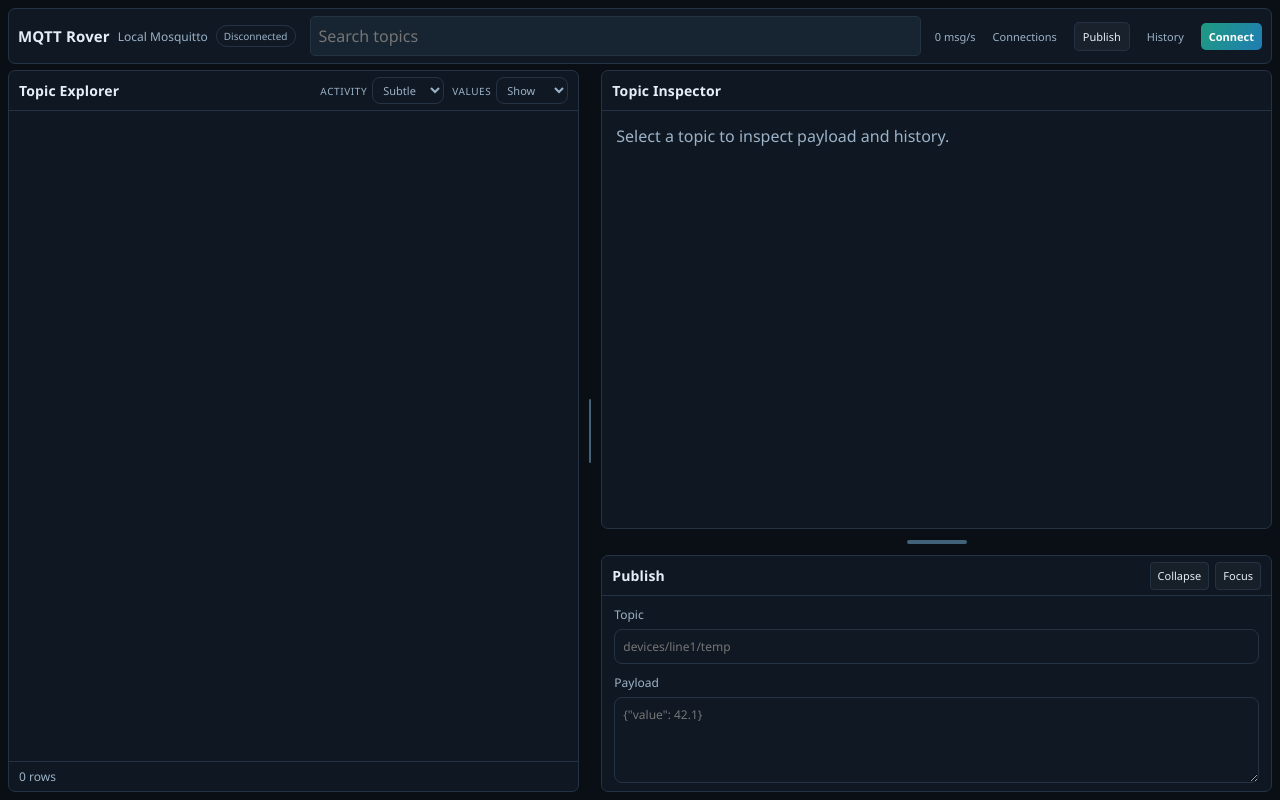
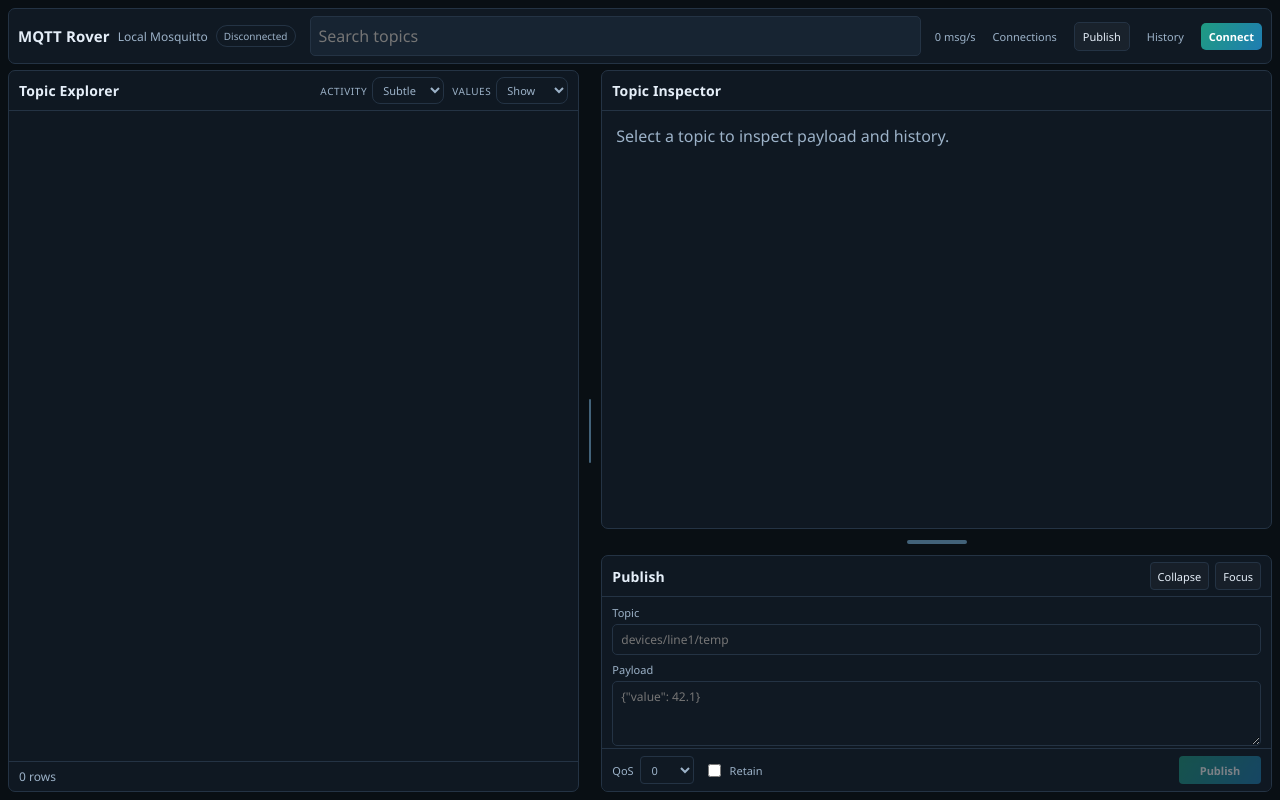
Before and after one commit to JonathanGrocott/MQTT-Rover, a React (Vite) app in the folder apps/client/: page / in a window 1280 px wide. Both pictures are taken after a click on the button "Publish". Built offline with nearby package versions, Linux system fonts and the light colour scheme.

Commit message:
fix: keep publish actions visible

```diff
--- a/apps/client/src/components/PublishPanel.tsx
+++ b/apps/client/src/components/PublishPanel.tsx
@@ -119,6 +119,7 @@ export function PublishPanel({
         <div className="empty-state">Publish panel collapsed.</div>
       ) : (
         <form className="publish-form" onSubmit={submit}>
+          <div className="publish-form-body">
             <label>
               Topic
               <input
@@ -130,33 +131,12 @@ export function PublishPanel({
             <label>
               Payload
               <textarea
-            rows={4}
+                rows={3}
                 value={payload}
                 onChange={(event) => setPayload(event.target.value)}
                 placeholder='{"value": 42.1}'
               />
             </label>
-        <div className="inline publish-controls">
-          <label>
-            QoS
-            <select
-              value={qos}
-              onChange={(event) => setQos(Number(event.target.value) as 0 | 1 | 2)}
-            >
-              <option value={0}>0</option>
-              <option value={1}>1</option>
-              <option value={2}>2</option>
-            </select>
-          </label>
-          <label className="retain-toggle">
-            <input
-              type="checkbox"
-              checked={retain}
-              onChange={(event) => setRetain(event.target.checked)}
-            />
-            Retain
-          </label>
-        </div>
 
             {mqtt5Enabled && advancedMode ? (
               <details className="publish-accordion">
@@ -221,10 +201,36 @@ export function PublishPanel({
                 </div>
               </details>
             ) : null}
+          </div>
 
-        <button className="button-primary" type="submit" disabled={busy || !effectiveTopic}>
-          Publish
+          <div className="publish-action-bar">
+            <label className="publish-qos">
+              <span>QoS</span>
+              <select
+                value={qos}
+                onChange={(event) => setQos(Number(event.target.value) as 0 | 1 | 2)}
+              >
+                <option value={0}>0</option>
+                <option value={1}>1</option>
+                <option value={2}>2</option>
+              </select>
+            </label>
+            <label className="retain-toggle">
+              <input
+                type="checkbox"
+                checked={retain}
+                onChange={(event) => setRetain(event.target.checked)}
+              />
+              Retain
+            </label>
+            <button
+              className="button-primary publish-submit"
+              type="submit"
+              disabled={busy || !effectiveTopic}
+            >
+              {busy ? "Publishing…" : "Publish"}
             </button>
+          </div>
         </form>
       )}
     </section>
--- a/apps/client/src/styles/app.css
+++ b/apps/client/src/styles/app.css
@@ -1110,20 +1110,81 @@ button:disabled {
 }
 
 .publish-form {
+  min-height: 0;
   display: grid;
-  gap: 10px;
-  padding: 10px 12px 12px;
+  grid-template-rows: minmax(0, 1fr) auto;
+  overflow: hidden;
 }
 
-.publish-form label {
+.publish-form-body {
+  min-height: 0;
   display: grid;
-  gap: 6px;
-  font-size: 12px;
+  align-content: start;
+  gap: 7px;
+  padding: 8px 10px;
+  overflow-y: auto;
+  overscroll-behavior: contain;
+}
+
+.publish-form-body > label,
+.publish-mqtt5 label {
+  display: grid;
+  gap: 4px;
+  font-size: 11px;
   color: var(--muted);
 }
 
-.publish-controls {
-  justify-content: flex-start;
+.publish-form-body textarea {
+  min-height: 58px;
+  resize: vertical;
+}
+
+.publish-form-body input,
+.publish-form-body select,
+.publish-form-body textarea {
+  padding: 6px 8px;
+  border-radius: 5px;
+  font-size: 12px;
+}
+
+.publish-action-bar {
+  min-width: 0;
+  display: flex;
+  align-items: center;
+  gap: 10px;
+  padding: 7px 10px;
+  border-top: 1px solid var(--line);
+  background: #0f1822;
+}
+
+.publish-qos {
+  display: inline-flex;
+  align-items: center;
+  gap: 6px;
+  color: var(--muted);
+  font-size: 11px;
+}
+
+.publish-qos select {
+  width: 54px;
+}
+
+.publish-action-bar select,
+.publish-action-bar button {
+  min-height: var(--compact-control-height);
+  padding: 4px 7px;
+  border-radius: 4px;
+  font-size: 11px;
+}
+
+.publish-action-bar .retain-toggle {
+  font-size: 11px;
+  color: var(--muted);
+}
+
+.publish-submit {
+  min-width: 82px;
+  margin-left: auto;
 }
 
 .publish-mqtt5 {
```
Lines whose indentation alone changed are shown as unchanged.
